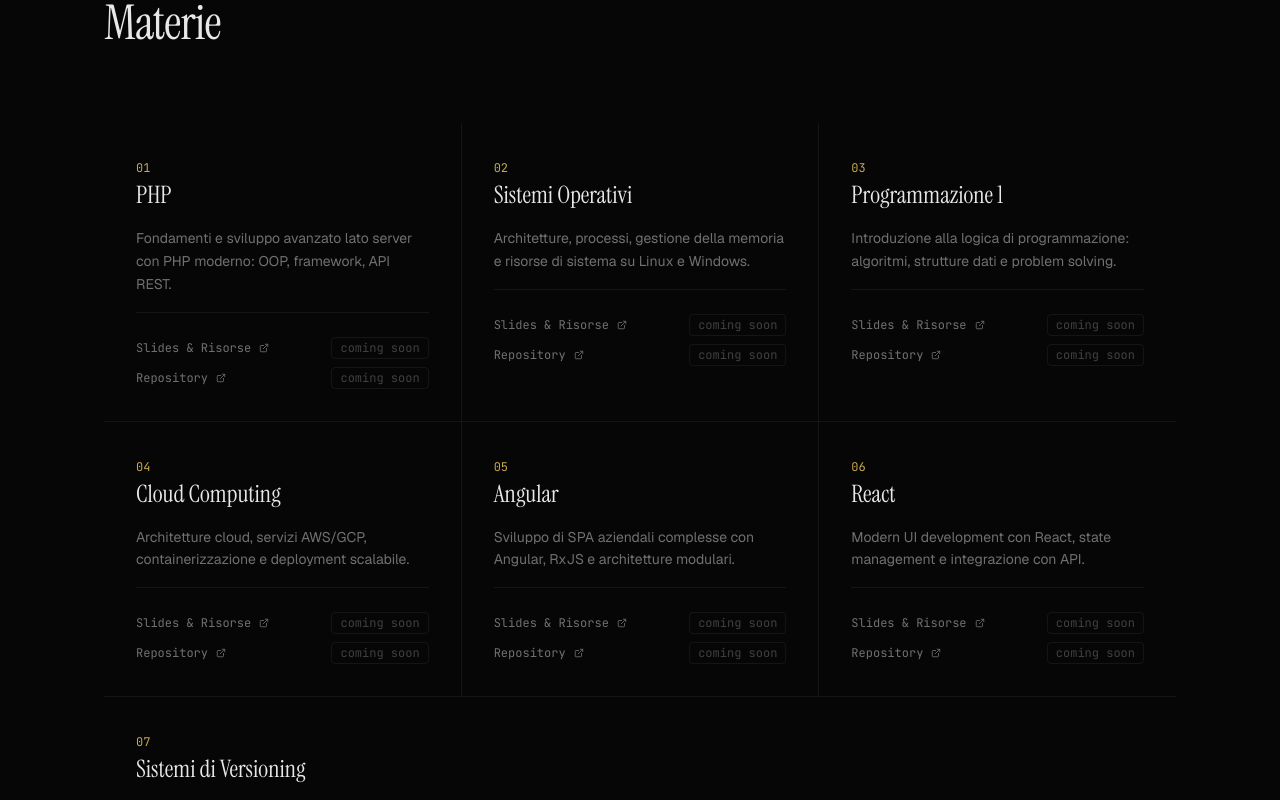
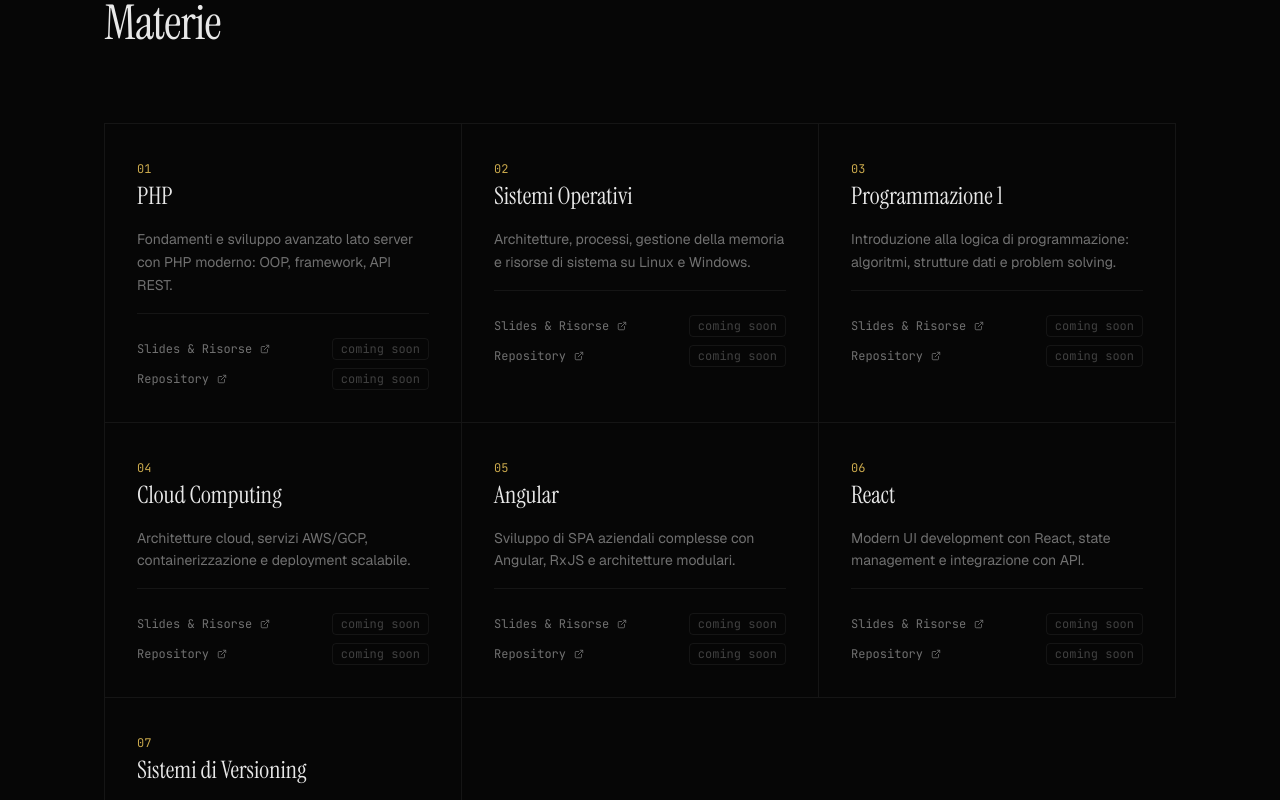
Before and after one commit to Flame0510/micheletornello.com, a Next.js app: page /academy in a window 1280 px wide. Shown: the part 1080-1880 px from the top of the page. Built offline with nearby package versions, Linux system fonts and the light colour scheme.

Commit message:
fix: Academy grid border approach, no orphan cells

```diff
--- a/src/app/academy/page.tsx
+++ b/src/app/academy/page.tsx
@@ -95,21 +95,16 @@ export default function AcademyPage() {
           {lang === "it" ? "Materie" : "Subjects"}
         </h2>
 
-        <div className="grid grid-cols-1 md:grid-cols-3 gap-px" style={{ background: "rgba(255,255,255,0.06)" }}>
-          {academy.subjects.map((subject, i) => {
-            const total = academy.subjects.length;
-            const remainder = total % 3;
-            const isLast = i === total - 1;
-            const colSpan = remainder === 1 && isLast ? "md:col-span-3" : "";
-            return (
+        <div className="grid grid-cols-1 md:grid-cols-3" style={{ borderTop: "1px solid rgba(255,255,255,0.06)", borderLeft: "1px solid rgba(255,255,255,0.06)" }}>
+          {academy.subjects.map((subject, i) => (
             <motion.div
               key={i}
               variants={fadeUp}
               initial="visible"
               whileInView="visible"
               viewport={{ once: true }}
-              className={`p-8 space-y-4 ${colSpan}`}
-              style={{ background: "#060606" }}
+              className="p-8 space-y-4"
+              style={{ background: "#060606", borderRight: "1px solid rgba(255,255,255,0.06)", borderBottom: "1px solid rgba(255,255,255,0.06)" }}
             >
               <span className="font-mono text-xs" style={{ color: "#C9A84C" }}>0{i + 1}</span>
               <h3 className="font-display text-2xl" style={{ color: "#E8E8E8" }}>{subject.name}</h3>
@@ -134,7 +129,7 @@ export default function AcademyPage() {
                 </div>
               </div>
             </motion.div>
-          );})}
+          ))}
         </div>
       </section>
 
```
